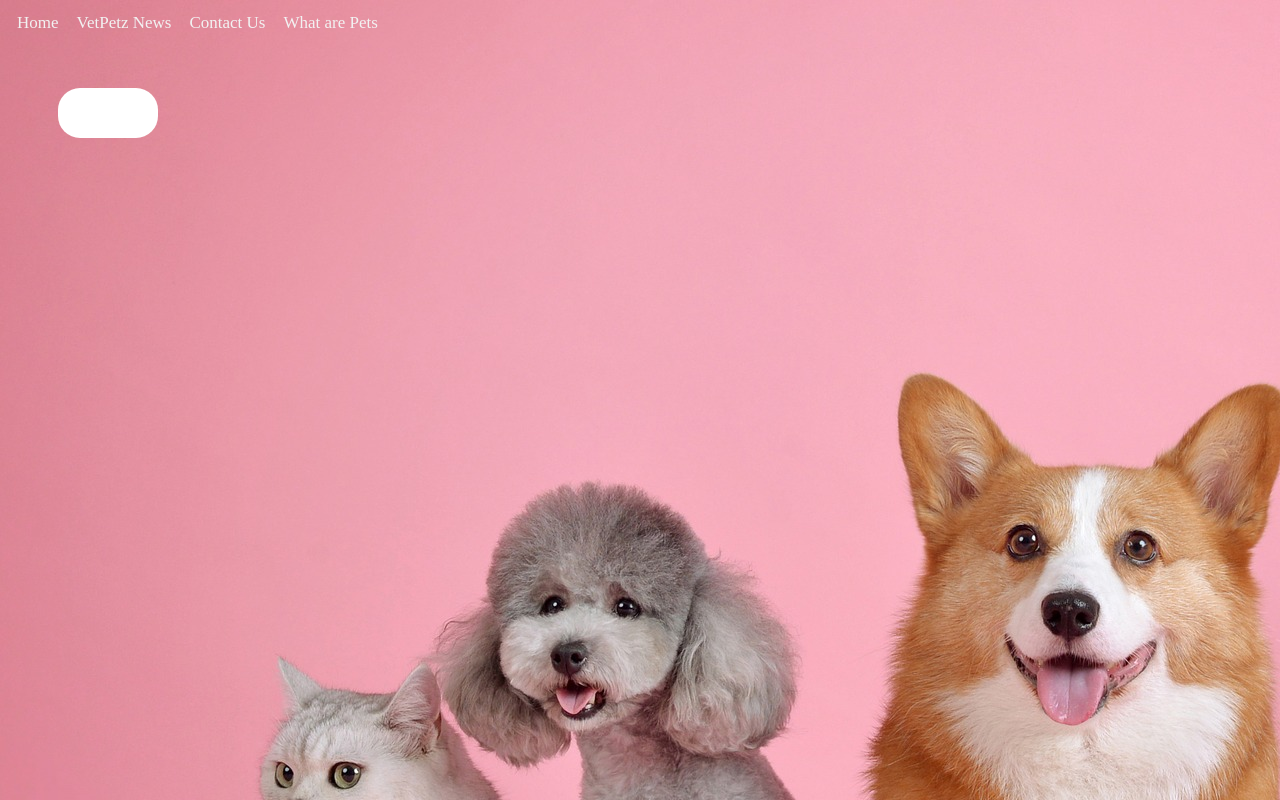
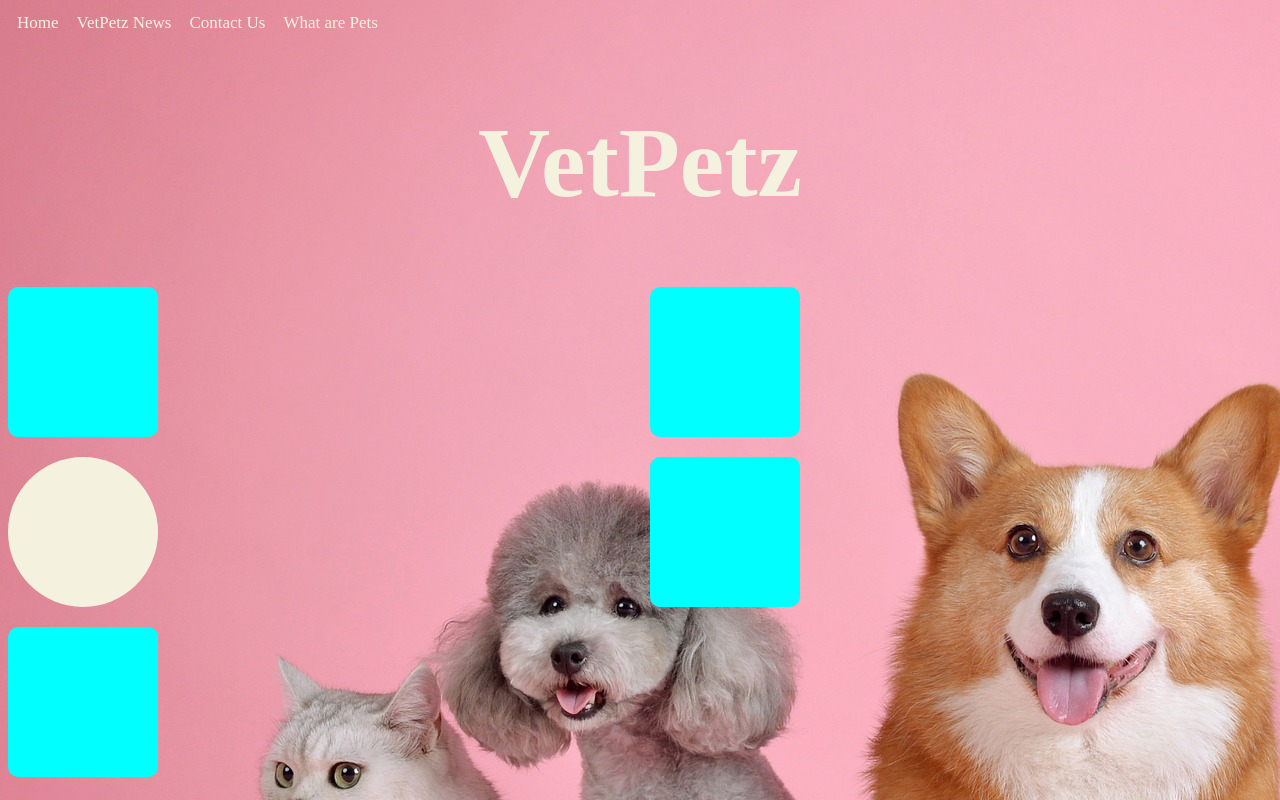
Before and after one commit to SparrowNado/VetPetz, a plain HTML site: page index.html in a window 1280 px wide. Drawn offline with Linux system fonts and the light colour scheme.

Commit message:
slight change in header

```diff
--- a/index.html
+++ b/index.html
@@ -18,11 +18,29 @@
     </div>
 </head>
 <body>
-    <div class="container">
-   <div class="rectangle">
 
-   </div>
+
+
+
+    <h1 style="text-align: center;font-size:100px; color:#F4F2DE;">VetPetz</h1>
+    <!-- <div align="center"></div> -->
+
+<div class="grid-container">
+
+    <div class="rectangle"></div>
+
+    <div class="rectangle"></div>
+
+    <div class="center-rec"></div>
+
+    <div class="rectangle"></div>
+
+    <div class="rectangle"></div>
 
 </div>
+
+
+
+
 </body>
 </html>
--- a/style.css
+++ b/style.css
@@ -8,7 +8,8 @@
   .topnav a {
     display: block; /* Make the links behave like blocks to occupy full width */
     float: left;
-    color: #f2f2f2;
+    /* color: #f2f2f2; */
+    color:#F4F2DE;
     text-align: center;
     padding: 4px 8px; /* Keep consistent padding */
     text-decoration: none;
@@ -39,18 +40,62 @@
 
 
 
-  .rectangle {
+  /* .rectangle {
     height: 50px;
     width: 100px;
     background-color: white;
     border-radius: 22px;
 
-  }
+  } */
 
-  .container {
+  /* .container {
     width: 500px;
     height: 250px;
     margin: 50px;
 
 
+  } */
+
+
+
+
+  .body {
+    font-family: Georgia, serif;
+
   }
+
+
+
+
+
+
+.grid-container {
+  display: grid;
+  grid-template-columns: repeat(2,1fr);
+  gap: 20px;
+  justify-content: center;
+  margin-top: 20px;
+  align-items: center;
+
+
+
+}
+
+
+.rectangle {
+height: 150px;
+width: 150px;
+background-color: aqua;
+border-radius: 10px;
+justify-content: center;
+
+}
+
+.center-rec {
+height: 150px;
+width: 150px;
+background-color: #F4F2DE;
+border-radius: 50%;
+justify-content: center;
+
+}
```
